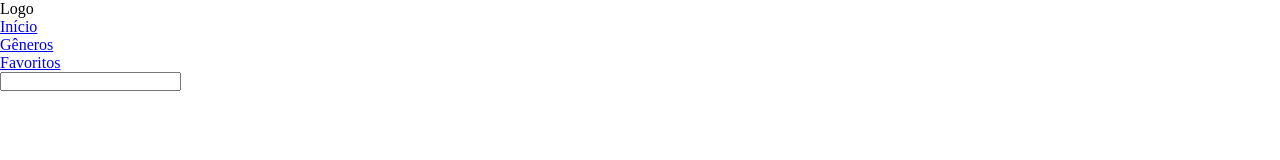
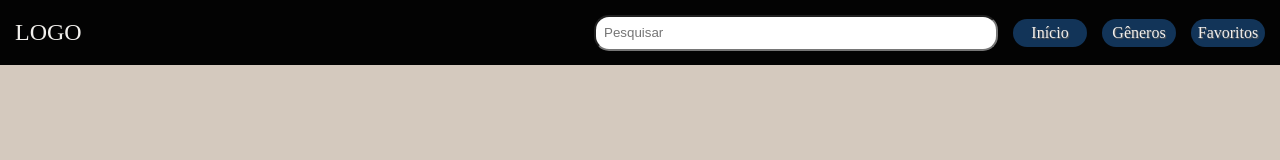
Before and after one commit to santiago-lucax/catalogo_filmes, a plain HTML site: page public/index.html in a window 1280 px wide. Drawn offline with Linux system fonts and the light colour scheme.

Commit message:
Cabeçalho inicial
Acrescentei elementos que compõe o cabeçalho do site como barra de pesquisa e algumas opções

```diff
--- a/public/index.html
+++ b/public/index.html
@@ -7,14 +7,16 @@
     <title>Catálogo de Filmes</title>
 </head>
 <body>
+
+    <!-- Parte superior do site -->
     <header class="cabecalho">
+        <div class="cabecalho__logo">LOGO</div>
         <nav class="cabecalho__barra-navegacao">
             <ul>
-                <div class="barra-navegacao__logo">Logo</div>
+                <input type="text" placeholder="Pesquisar">
                 <li><a href="#">Início</a></li>
                 <li><a href="#">Gêneros</a></li>
                 <li><a href="#">Favoritos</a></li>
-                <input type="text">
             </ul>
         </nav>
     </header>
--- a/public/styles.css
+++ b/public/styles.css
@@ -2,3 +2,51 @@
     margin: 0;
     padding: 0;
 }
+
+body {
+    background-color: #D4C9BE;
+}
+
+.cabecalho {
+    background-color: #030303;
+    display: flex;
+    justify-content: space-between;
+    align-items: center;
+    height: 35px;
+    padding: 15px;
+}
+
+.cabecalho__logo {
+    font-size: 1.5rem;
+    color: #F1EFEC;
+}
+
+.cabecalho__barra-navegacao ul{
+    display: flex;
+    align-items: center;
+    gap: 15px;
+    list-style: none;
+}
+
+.cabecalho__barra-navegacao ul input {
+    width: 24rem;
+    height: 1rem;
+    border-radius: 15px;
+    padding: 0.5rem;
+}
+
+.cabecalho__barra-navegacao li {
+    display: flex;
+    align-items: center;
+    justify-content: center;
+    border-radius: 15px;
+    width: 4rem;
+    background-color: #123458;
+    padding: 5px;
+}
+
+.cabecalho__barra-navegacao li a{
+    color: #F1EFEC;
+    text-decoration: none;
+    text-shadow: 1px 1px 1px #575757;
+}
```
Also changed, not shown: 1 other file.
